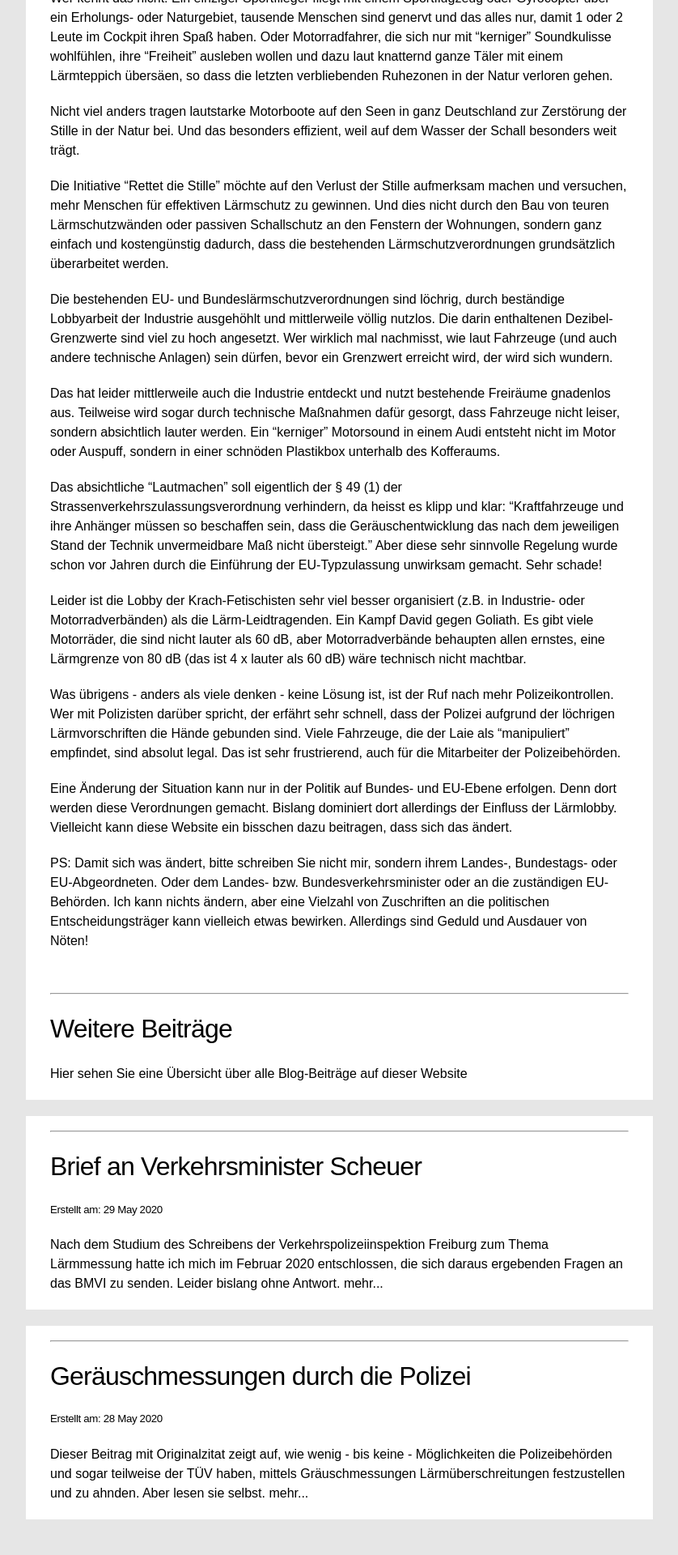
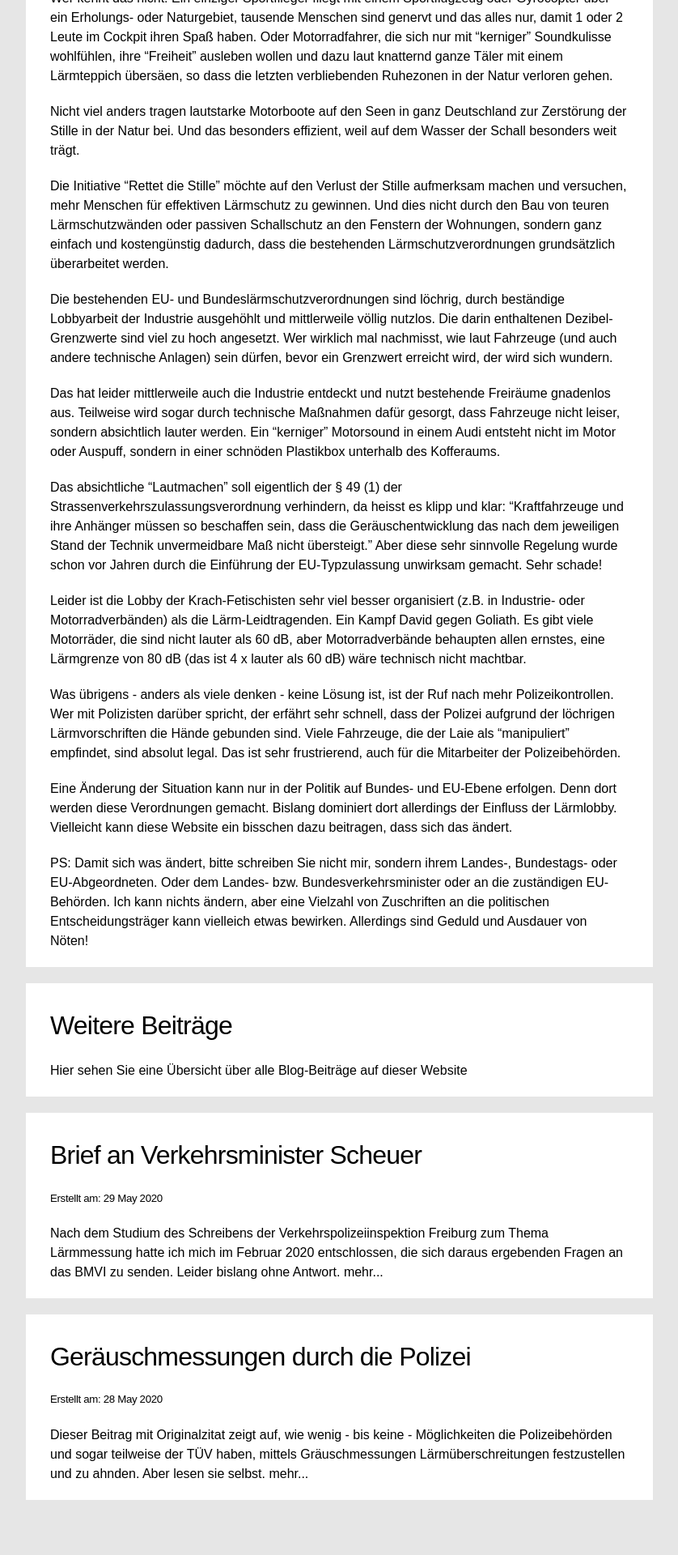
Before and after one commit to rettet-die-stille/rettet-die-stille.github.io, a Jekyll site: the page built from index.md, in a window 1280 px wide. Shown: the part 841-2761 px from the top of the page at 81% size, without its empty margins (12-850 px from the left). Built offline with Jekyll 4.4.1, drawn with Linux system fonts in a browser that asks for light colours; our own code applies the rules of GitHub Pages for plain Markdown files; after the commit the page ends 2737 px from its top, so only the background shows below that.

Commit message:
Update home.html

```diff
--- a/_layouts/home.html
+++ b/_layouts/home.html
@@ -7,15 +7,13 @@ layout: defaultmodern
   <hr>
   <h5>Erstellt am: 28.5.2020</h5>
   {{ content }}
-  <p>&nbsp;</p>
-  <hr>
+</div>
+<div class="card">
   <h1>Weitere Beiträge</h1>
   <p>Hier sehen Sie eine Übersicht über alle Blog-Beiträge auf dieser Website</p>
 </div>
-
 {% for post in site.posts %}
     <div class="card">
-      <hr>
       <h1><a href="{{ post.url }}" title="{{ post.title }}">{{ post.title }}</a></h1>
       <h5> Erstellt am: <span>{{ post.date | date_to_string }}</span></h5>
        <p>{{post.shorttext}} <a href="{{ post.url }}" title="{{ post.title }}">mehr...</a></p>
```
